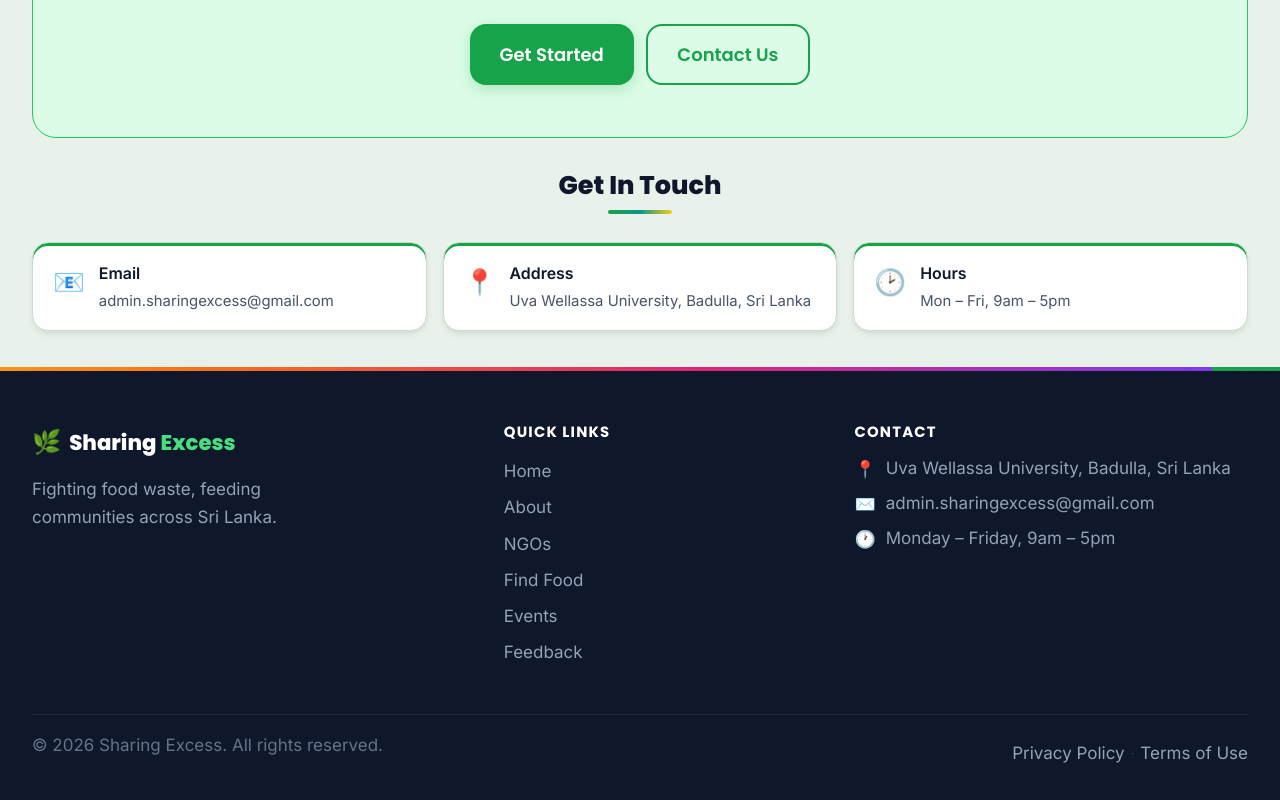
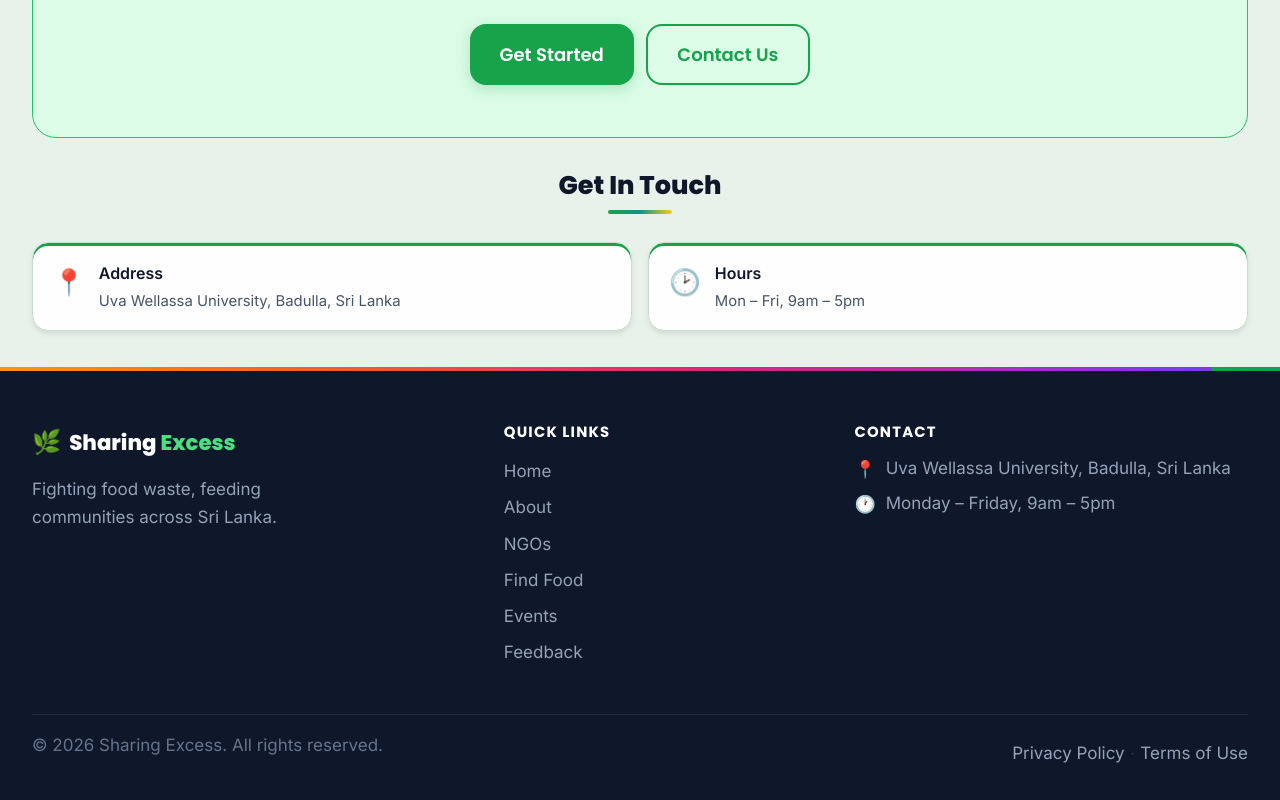
Before and after one commit to InduwaraIhalavithana/Sharing-Excess, a React (Vite) app in the folder frontend/: page /about in a window 1280 px wide. Shown: the part 3483-4283 px from the top of the page. Built offline with nearby package versions, Linux system fonts and the light colour scheme; no server answers.

Commit message:
Remove the admin email address from the site and seed script (#16)

```diff
--- a/frontend/src/components/About.jsx
+++ b/frontend/src/components/About.jsx
@@ -244,7 +244,6 @@ export default function About() {
           <Reveal>
             <div className="about-contact">
               {[
-                { icon: '📧', label: tr('Email'),   value: 'admin.sharingexcess@gmail.com' },
                 { icon: '📍', label: tr('Address'), value: tr('Uva Wellassa University, Badulla, Sri Lanka') },
                 { icon: '🕑', label: tr('Hours'),   value: tr('Mon – Fri, 9am – 5pm') },
               ].map(c => (
--- a/frontend/src/components/Contact.jsx
+++ b/frontend/src/components/Contact.jsx
@@ -25,7 +25,6 @@ export default function Contact() {
         {/* Info strips */}
         <div className="contact-info-strip">
           {[
-            { icon: '📧', label: tr('Email'),   value: 'admin.sharingexcess@gmail.com', href: 'mailto:admin.sharingexcess@gmail.com' },
             { icon: '📍', label: tr('Address'), value: tr('Uva Wellassa University, Badulla, Sri Lanka'), href: null },
             { icon: '🕑', label: tr('Hours'),   value: tr('Mon – Fri, 9am – 5pm'),  href: null },
           ].map(c => (
--- a/frontend/src/components/Footer.jsx
+++ b/frontend/src/components/Footer.jsx
@@ -51,10 +51,6 @@ export default function Footer() {
                 <span>Uva Wellassa University, Badulla, Sri Lanka</span>
               </li>
               <li>
-                <span className="se-footer__contact-icon">✉️</span>
-                <a href="mailto:admin.sharingexcess@gmail.com" className="se-footer__link">admin.sharingexcess@gmail.com</a>
-              </li>
-              <li>
                 <span className="se-footer__contact-icon">🕐</span>
                 <span>{t('contact', 'hours_value')}</span>
               </li>
```
Also changed, not shown: 1 other file (tests, documents, lock files or other folders).
